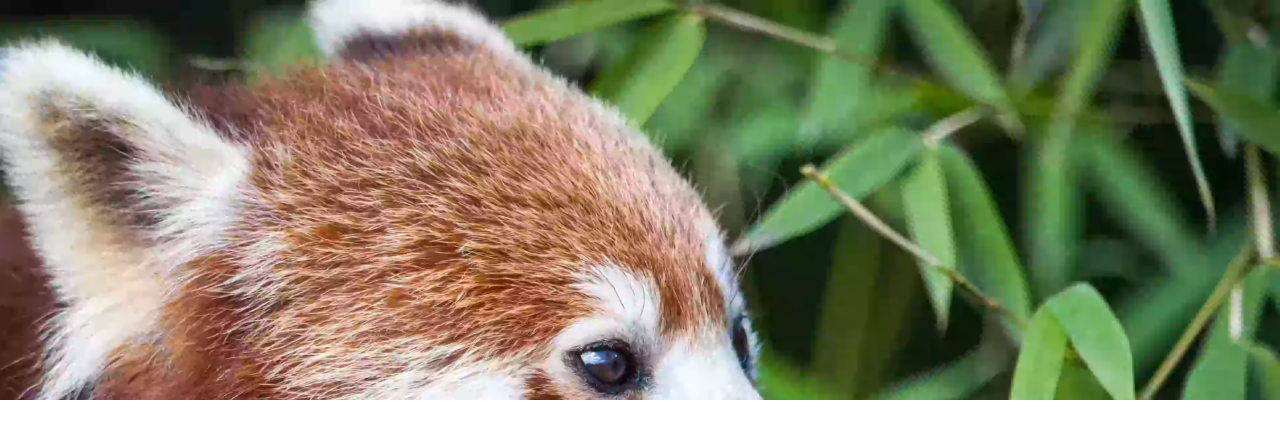
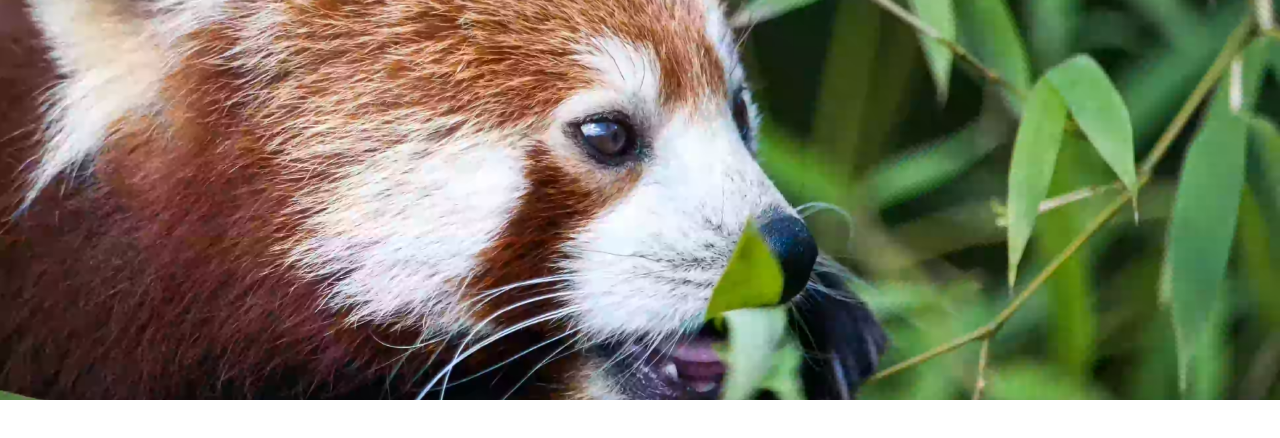
Before and after one commit to jmmarco/avif-loading, a plain HTML site: page index.html in a window 1280 px wide. Drawn offline with nearby package versions, Linux system fonts and the light colour scheme.

Commit message:
Optimize styles and center bg image

```diff
--- a/styles.css
+++ b/styles.css
@@ -3,14 +3,15 @@ body {
 }
 
 .banner {
+  background-size: cover;
+  background-position: center center;
   height: 400px;
 }
 
 .banner-bg-jpg {
-  background-size: cover;
   background-image: url('photo.jpg'), linear-gradient(90deg, rgb(246, 250, 255) 0%, rgb(244, 249, 255) 33%, rgb(213, 227, 255) 70%, rgb(211, 225, 255) 100%);
 }
 
 .banner-bg-avif {
-  background-size: cover;
   background-image: url('photo.avif'), linear-gradient(90deg, rgb(246, 250, 255) 0%, rgb(244, 249, 255) 33%, rgb(213, 227, 255) 70%, rgb(211, 225, 255) 100%);
+}
```
